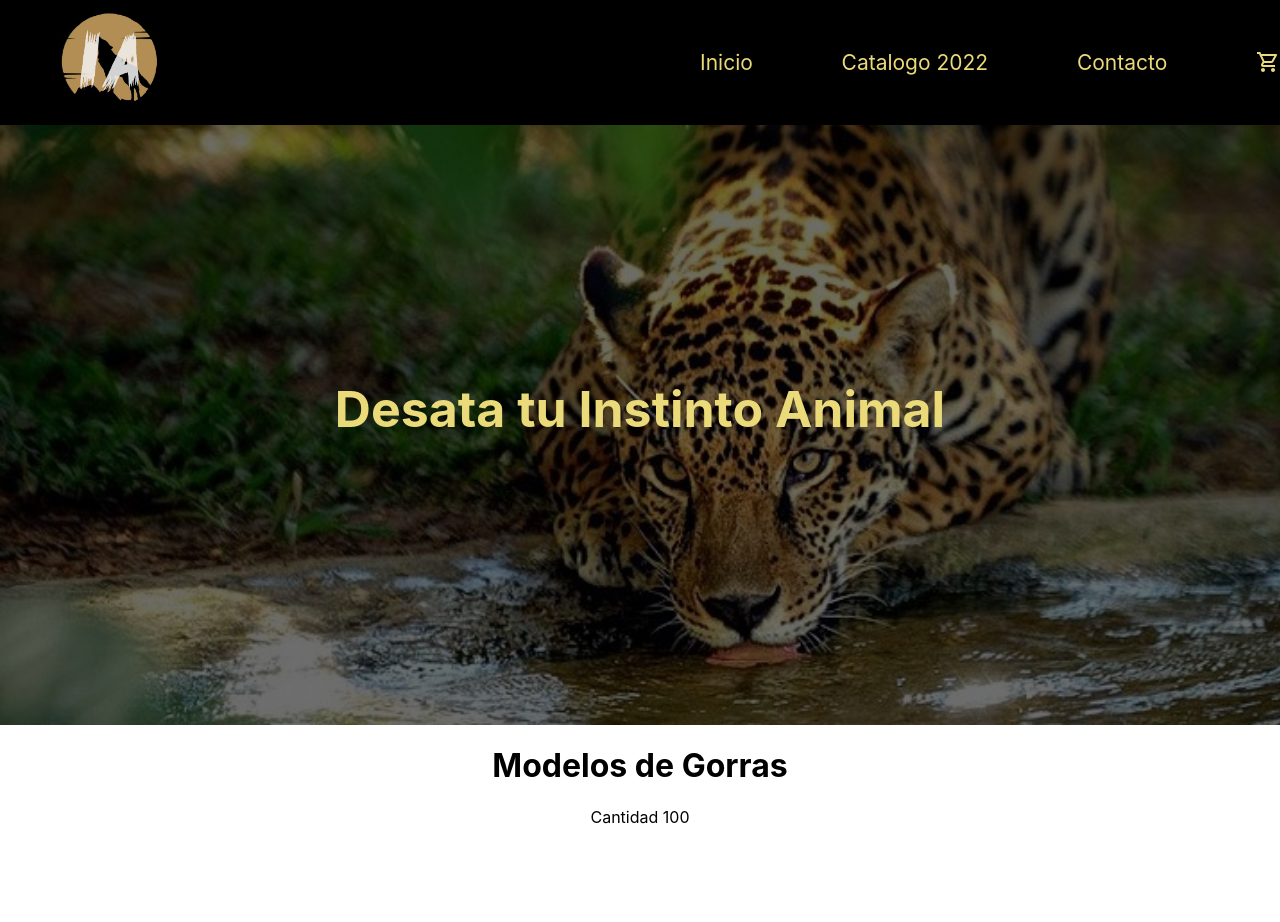
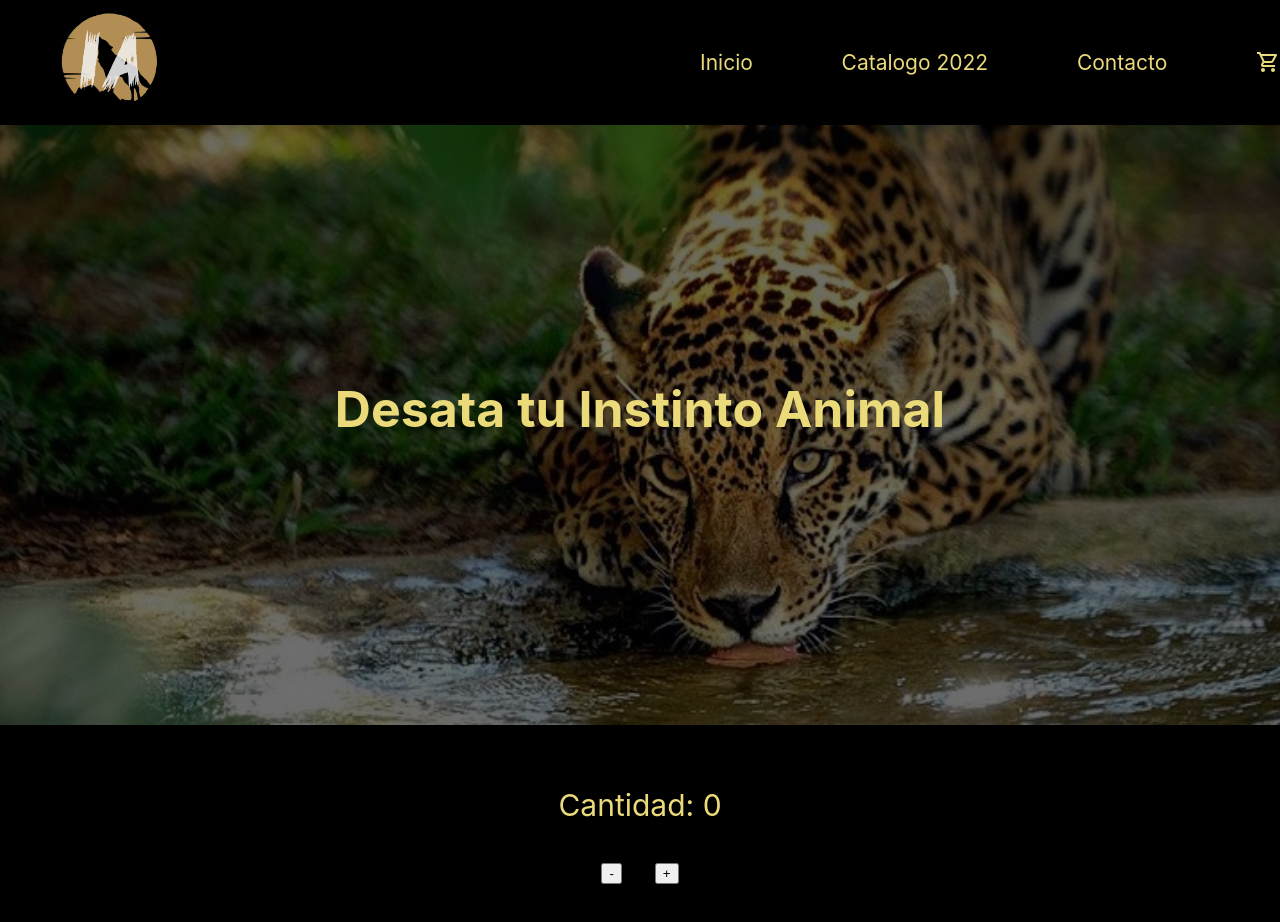
Before and after one commit to SantiagoMengoli/InstintoAnimalMengoli, a React (Create React App) app: page / in a window 1280 px wide. Shown: the top 922 px of the page. Before the commit the page ends 843 px from the top, so only its background shows below. Built offline with nearby package versions, Linux system fonts and the light colour scheme.

Commit message:
Desafio 4 + cambios

```diff
--- a/src/App.js
+++ b/src/App.js
@@ -9,7 +9,7 @@ function App() {
     <div className="App">
         <NavBar/>
         <MainFoto/>
-        <ItemListContainer titulo="Modelos de Gorras" stock={100}/>
+        <ItemListContainer />
     </div>
   );
 }
--- /dev/null
+++ b/src/components/ItemCount.css
@@ -0,0 +1,26 @@
+.itemCount--Container{
+    height: 200px;
+    width: 100%;
+    display: flex;
+    align-items: center;
+    justify-content: center;
+    align-content: flex-end;
+    background-color: black;
+}
+
+
+.contadorContainer{
+display: flex;
+justify-content: space-around;
+flex-direction:column;
+color: rgb(235, 218, 122);
+font-size: 30px;
+
+}
+.button{
+    display: flex;
+    justify-content: center;
+    justify-content: space-evenly;
+    margin: 10px;
+
+}
--- /dev/null
+++ b/src/components/ItemCount.js
@@ -0,0 +1,29 @@
+import { useState } from "react"
+import "./ItemCount.css"
+
+const ItemCount = () => {
+
+    const [contador, setContador] = useState(0)
+
+    const aumentarContador = () => {
+        setContador(contador + 1)
+    }
+    const disminuirContador = () => {
+        setContador (contador - 1)
+    }
+
+    return (
+        <div className="itemCount--Container">
+            <div className="contadorContainer">
+                <p>Cantidad: {contador} </p>
+                <div className="button">
+                    <button onClick={disminuirContador} >-</button>
+                    <button onClick={aumentarContador} >+</button>
+                </div>
+
+            </div>
+        </div>
+    )
+}
+
+export default ItemCount
--- a/src/components/ItemListContainer.js
+++ b/src/components/ItemListContainer.js
@@ -1,10 +1,10 @@
 import "./ItemListContainer.css"
+import ItemCount from "./ItemCount"
 
-function ItemListContainer({titulo, stock}) {
+function ItemListContainer() {
     return (
         <div>
-            <h1> {titulo} </h1>
-            <p>Cantidad {stock} </p>
+            <ItemCount/>
         </div>
     )
 }
--- a/src/components/NavBar.css
+++ b/src/components/NavBar.css
@@ -4,6 +4,7 @@
     width: 100%;
     height: 125px;
     background-color: black;
+
 }
 .navLogo{
     width:120px;
@@ -16,6 +17,7 @@
     padding-left: 530px;
     justify-content: space-between;
     font-size: 21px;
+
 }
 .navBar--Word{
     text-decoration: none;
```
